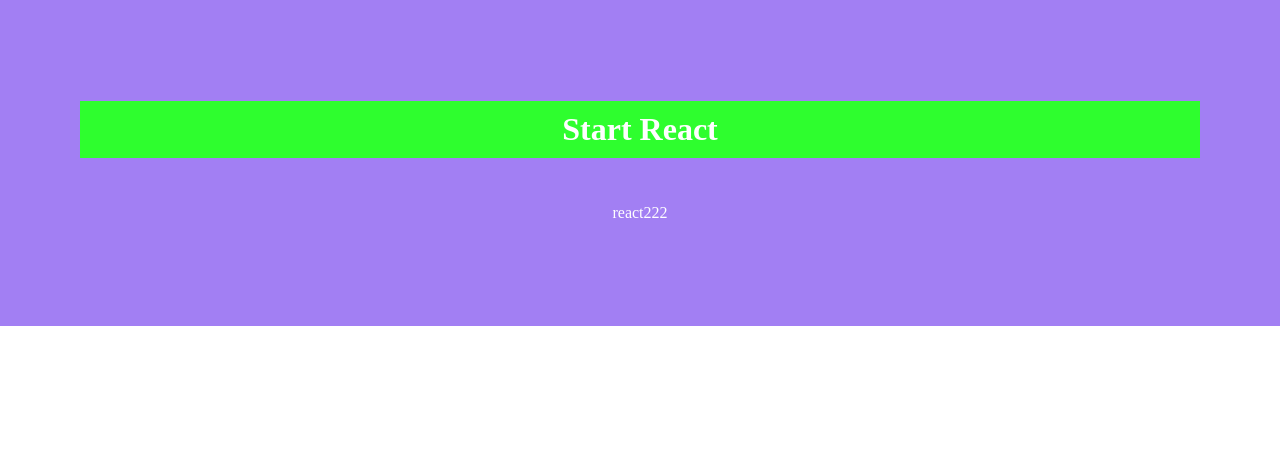
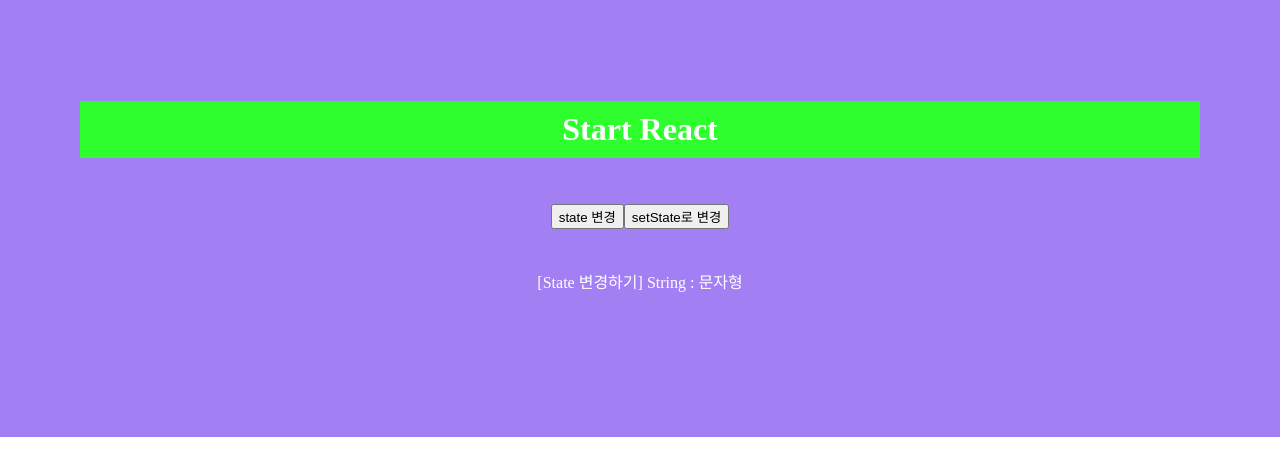
Before and after one commit to lee-kangpyo/react-start, a React (Create React App) app in the folder client/: page / in a window 1280 px wide. Shown: the top 476 px of the page. Built offline with nearby package versions, Linux system fonts and the light colour scheme.

Commit message:
setState() 호출로 render() 재호출

```diff
--- a/client/src/App.js
+++ b/client/src/App.js
@@ -1,12 +1,12 @@
 import React from 'react';
 import './App.css';
-import State from './component2/R024_State'
+import SetState from './component2/R025_SetState'
 
 function App() {
   return (
     <div>
       <h1>Start React</h1>
-      <State String={"react"} />
+      <SetState />
     </div>
   );
 }
--- /dev/null
+++ b/client/src/component2/R025_SetState.js
@@ -0,0 +1,28 @@
+import React from 'react'
+import PropTypes from 'prop-types'
+
+class R025_SetState extends React.Component {
+  constructor (props){
+    super(props)
+    this.state = {
+      String:'문자형',
+    }
+  }
+
+  StateChange = (flag) => {
+    if(flag == 'direct') this.state.String = "리액트"
+    if(flag == "setstate") this.setState({string : "리액트"})
+  }
+
+  render () {
+    return(
+      <div style={{padding:"24px"}}>
+        <button onClick={(e) => this.StateChange("direct", e)}>state 변경</button>
+        <button onClick={(e) => this.StateChange("setstate", e)}>setState로 변경</button>
+        <div>[State 변경하기] String : {this.state.String}</div>
+      </div>
+    )
+  }
+}
+
+export default R025_SetState;
```
